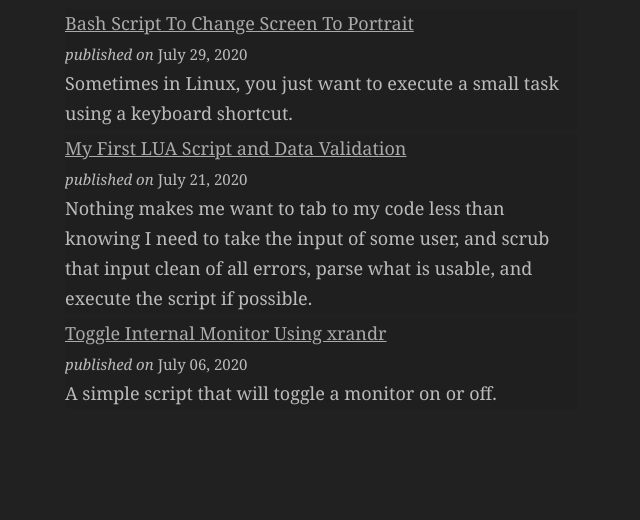
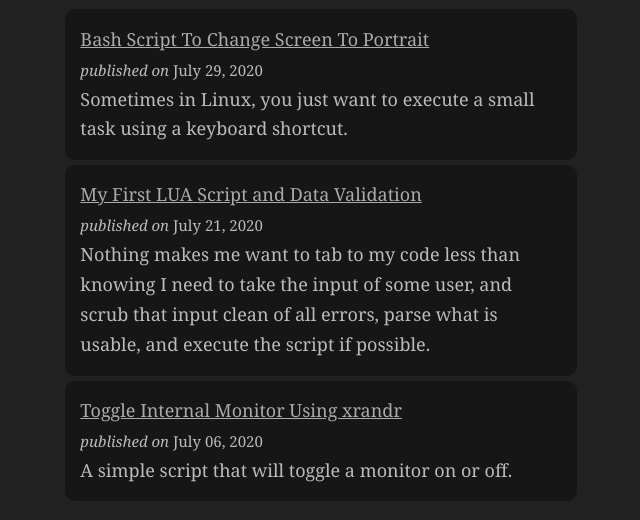
Before and after one commit to michaelagard/mdevblog, a Gatsby site: page / in a window 1280 px wide. Shown: the part 110-630 px from the top of the page, without its empty margins (319-959 px from the left). Built offline with nearby package versions, Linux system fonts and the light colour scheme; Gatsby itself is replaced by a stand-in of ours; some packages are replaced by stand-ins of ours.

Commit message:
add styles for blogposts

```diff
--- a/src/pages/index.js
+++ b/src/pages/index.js
@@ -5,8 +5,10 @@
 import Layout from '../components/layout';
 
 const BlogPostSummaryContainer = styled.div`
-	background: rgb(12, 12, 12, .1);
-	margin-bottom: 5px;
+	background: rgb(12, 12, 12, .5);
+	border-radius: .55rem;
+	margin-bottom: 1%;
+	padding: 3%;
 	p {
 		margin-bottom: 0px;
 	}
```
